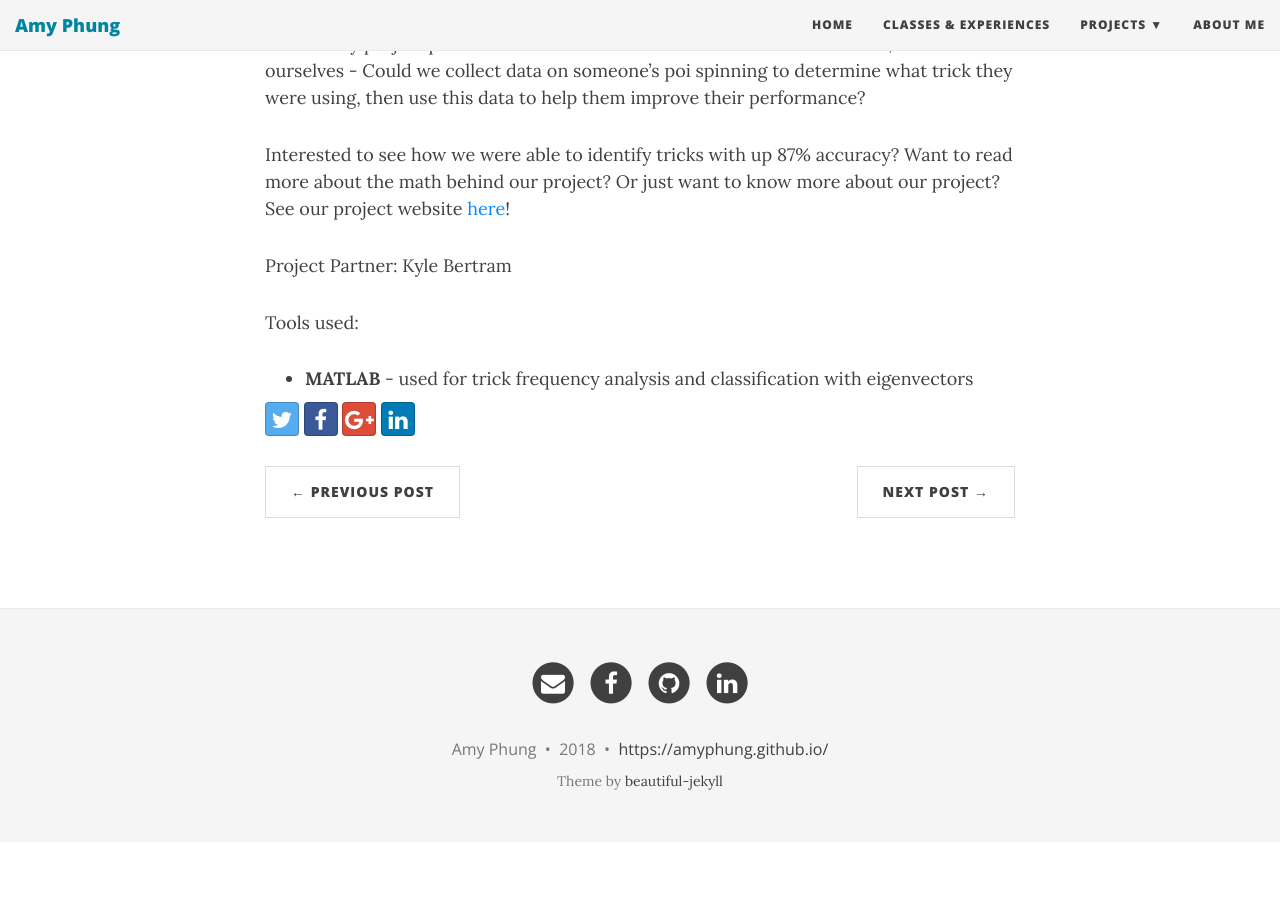
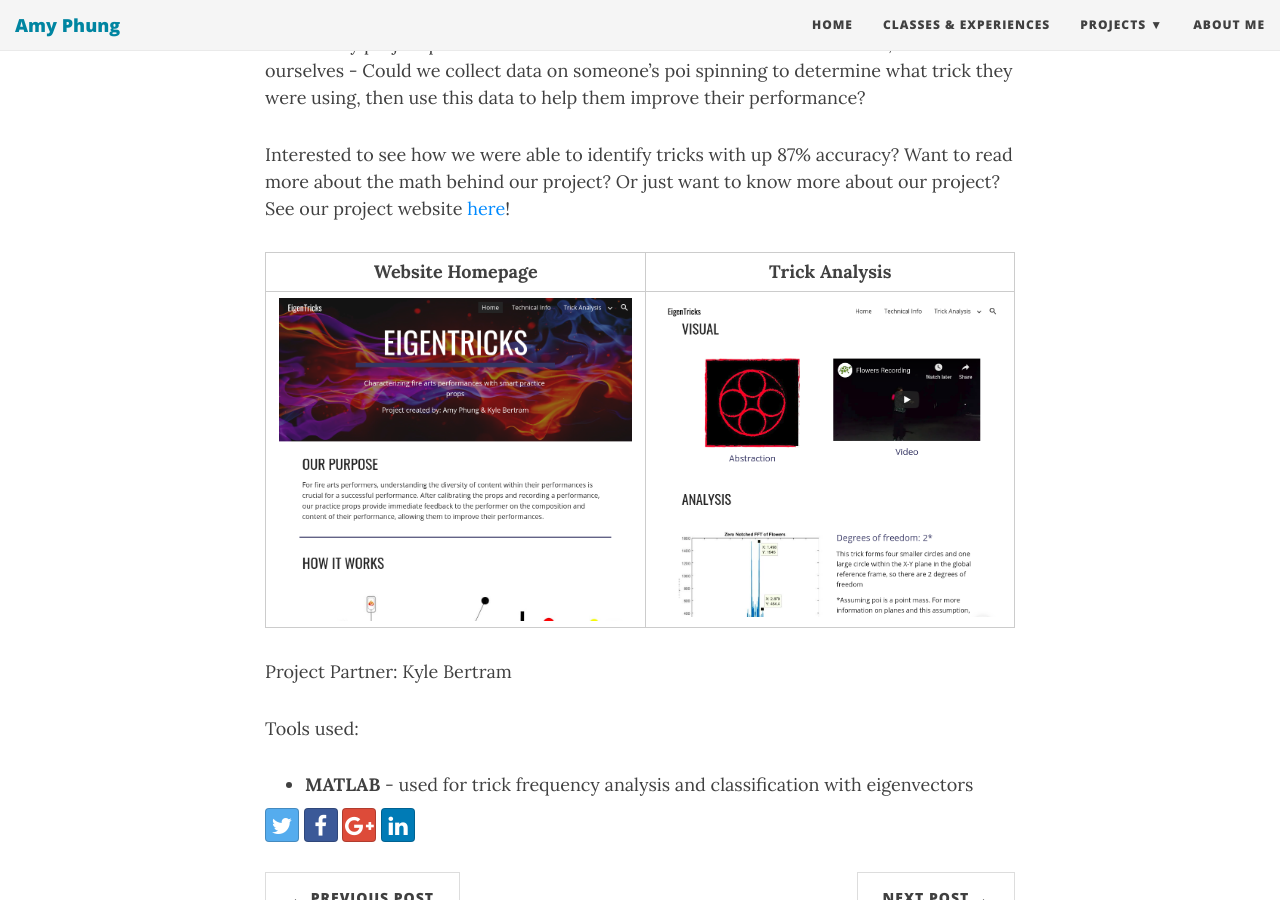
Before and after one commit to AmyPhung/amyphung.github.io, a Jekyll site: the page built from _posts/2018-09-1-eigentricks.md, in a window 1280 px wide and 900 px high, scrolled down 313 px. Built offline with Jekyll 4.4.1, drawn with Linux system fonts in a browser that asks for light colours; nearby versions of some CDN libraries; before the commit the page ends 1155 px from its top, so only the background shows below that.

Commit message:
adding images to eigentricks

```diff
--- a/_posts/2018-09-1-eigentricks.md
+++ b/_posts/2018-09-1-eigentricks.md
@@ -9,7 +9,9 @@ The topic of this project was "wearable sensing" and analyzing sensor data for a
 
 Interested to see how we were able to identify tricks with up 87% accuracy? Want to read more about the math behind our project? Or just want to know more about our project? See our project website [here](https://sites.google.com/view/eigentricks/home)!
 
-
+Website Homepage                    |  Trick Analysis
+:----------------------------------:|:--------------------------------------:
+![](../../img/eigentricks-home.png) | ![](../../img/eigentricks-analysis.png)
 
 Project Partner: Kyle Bertram
 
```
